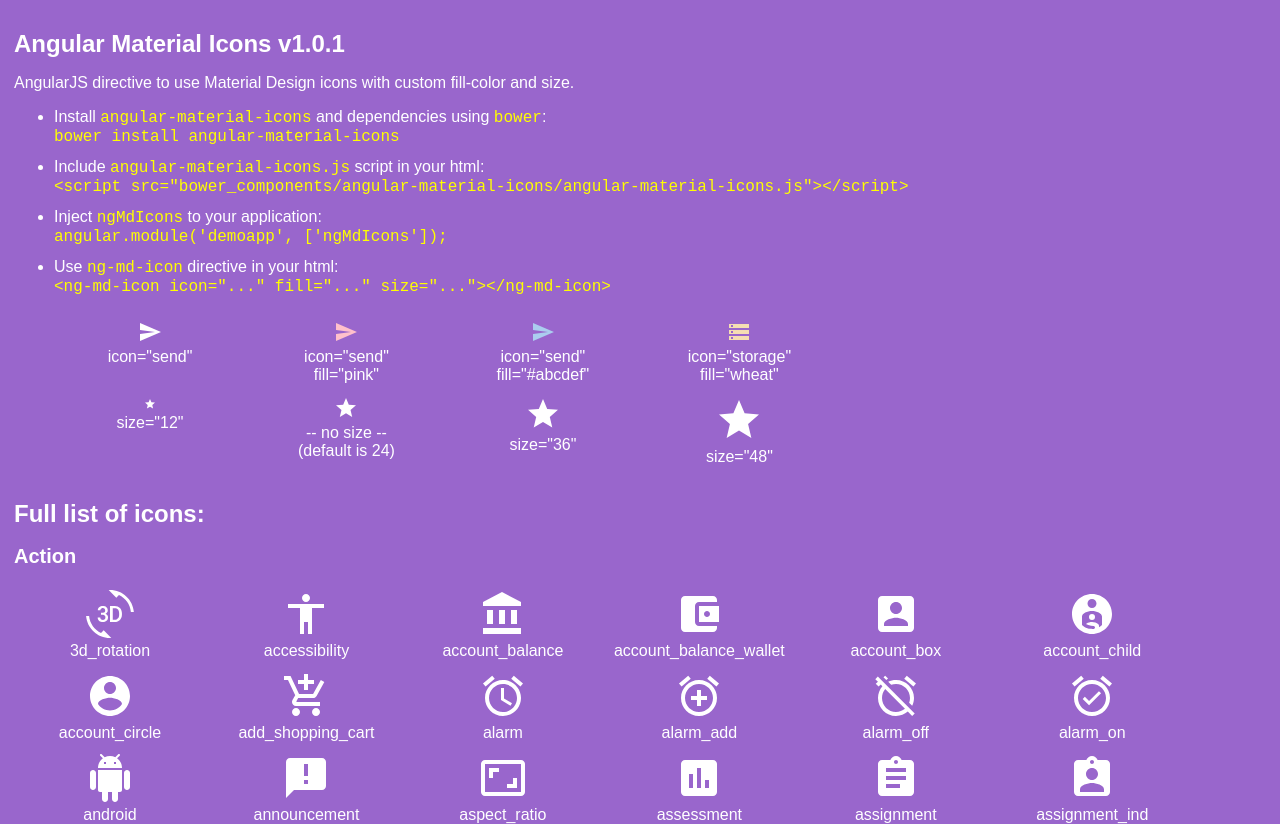
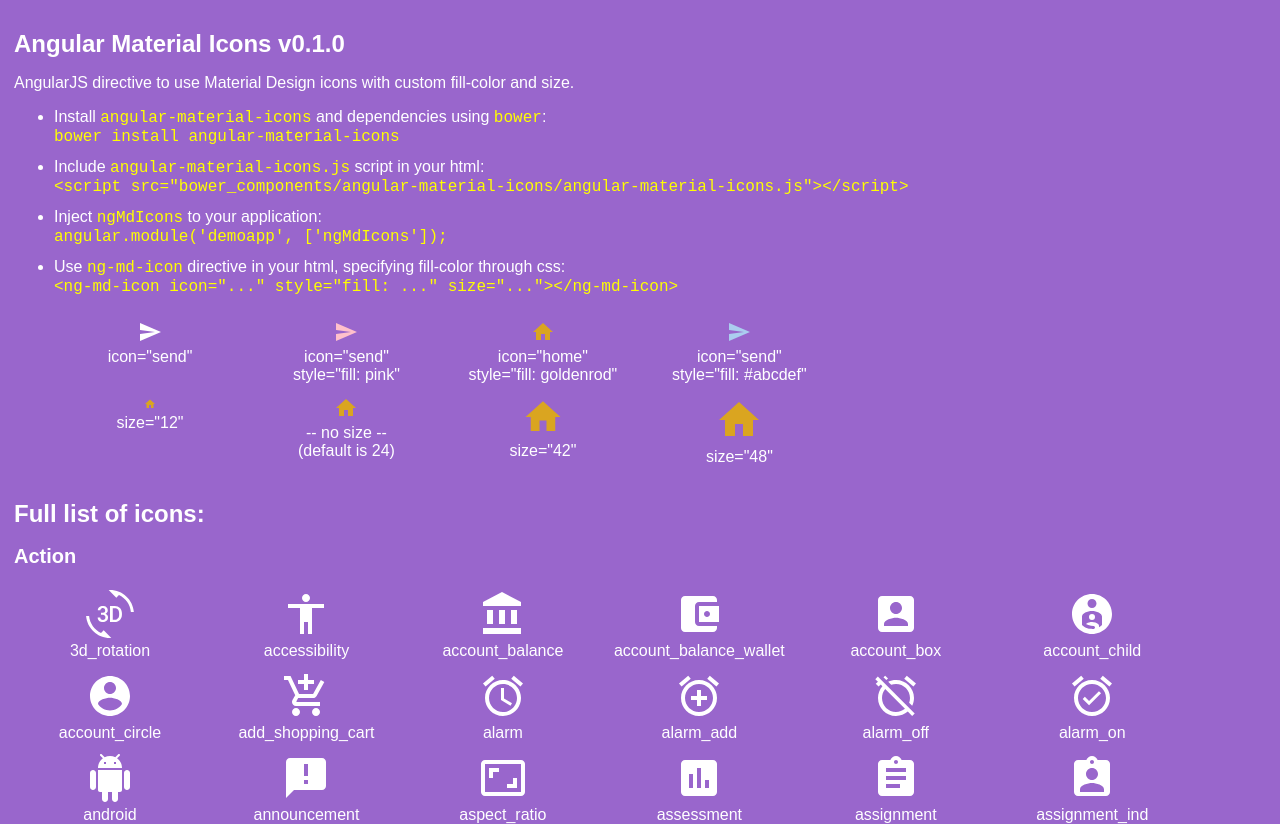
Before and after one commit to klarsys/angular-material-icons, a website: page demo.html in a window 1280 px wide. Shown: the top 824 px of the page. Drawn offline with nearby package versions, Linux system fonts and the light colour scheme; a web font is replaced by a local one.

Commit message:
Let fill-color come from css

```diff
--- a/demo.html
+++ b/demo.html
@@ -12,6 +12,9 @@
     <script src="demo.js"></script>
 	<style>
 		@import url(https://fonts.googleapis.com/css?family=RobotoDraft&lang=en);
+		ng-md-icon {
+			fill: white;
+		}
 		body {
 			font-family: 'RobotoDraft', Arial, sans-serif;
 			font-size: 16px;
@@ -46,25 +49,25 @@
 </head>
 
 <body ng-app="demoapp" ng-controller="democtrl">
-	<h1>Angular Material Icons v1.0.1</h1>
+	<h1>Angular Material Icons v0.1.0</h1>
 	AngularJS directive to use Material Design icons with custom fill-color and size.
 	<ul>
 		<li>Install <code>angular-material-icons</code> and dependencies using <code>bower</code>:<br><code>bower install angular-material-icons</code></li>
 		<li>Include <code>angular-material-icons.js</code> script in your html:<br><code>&lt;script src="bower_components/angular-material-icons/angular-material-icons.js"&gt;&lt;/script&gt;</code></li>
 		<li>Inject <code>ngMdIcons</code> to your application:<br><code>angular.module('demoapp', ['ngMdIcons']);</code></li>
-		<li>Use <code>ng-md-icon</code> directive in your html:
-			<br><code>&lt;ng-md-icon icon="..." fill="..." size="..."&gt;&lt;/ng-md-icon&gt;</code>
+		<li>Use <code>ng-md-icon</code> directive in your html, specifying fill-color through css:
+			<br><code>&lt;ng-md-icon icon="..." style="fill: ..." size="..."&gt;&lt;/ng-md-icon&gt;</code>
 			<br>
 			<br>
 			<div><ng-md-icon icon="send"></ng-md-icon><br>icon="send"</div>
-			<div><ng-md-icon icon="send" fill="pink"></ng-md-icon><br>icon="send"<br>fill="pink"</div>
-		 	<div><ng-md-icon icon="send" fill="#abcdef"></ng-md-icon><br>icon="send"<br>fill="#abcdef"</div>
-			<div><ng-md-icon icon="{{icon}}" fill="{{fill}}"></ng-md-icon><br>icon="{{icon}}"<br>fill="{{fill}}"</div>
+			<div><ng-md-icon icon="send" style="fill: pink"></ng-md-icon><br>icon="send"<br>style="fill: pink"</div>
+			<div><ng-md-icon icon="{{icon}}" style="fill: {{fill}}"></ng-md-icon><br>icon="{{icon}}"<br>style="fill: {{fill}}"</div>
+		 	<div><ng-md-icon icon="send" style="fill: #abcdef"></ng-md-icon><br>icon="send"<br>style="fill: #abcdef"</div>
 			<br>
-			<div><ng-md-icon icon="grade" size="12"></ng-md-icon><br>size="12"</div>
-			<div><ng-md-icon icon="grade"></ng-md-icon><br>-- no size --<br>(default is 24)</div>
-			<div><ng-md-icon icon="grade" size="36"></ng-md-icon><br>size="36"</div>
-			<div><ng-md-icon icon="grade" size="48"></ng-md-icon><br>size="48"</div>
+			<div><ng-md-icon icon="{{icon}}" style="fill: {{fill}}" size="12"></ng-md-icon><br>size="12"</div>
+			<div><ng-md-icon icon="{{icon}}" style="fill: {{fill}}"></ng-md-icon><br>-- no size --<br>(default is 24)</div>
+			<div><ng-md-icon icon="{{icon}}" style="fill: {{fill}}" size="{{size}}"></ng-md-icon><br>size="{{size}}"</div>
+			<div><ng-md-icon icon="{{icon}}" style="fill: {{fill}}" size="48"></ng-md-icon><br>size="48"</div>
 			<br>
 		</li>
 	</ul>
@@ -358,7 +361,6 @@
 	<div><ng-md-icon icon="reply_all" size="48"></ng-md-icon><br>reply_all</div>
 	<div><ng-md-icon icon="report" size="48"></ng-md-icon><br>report</div>
 	<div><ng-md-icon icon="save" size="48"></ng-md-icon><br>save</div>
-	<div><ng-md-icon icon="select_all" size="48"></ng-md-icon><br>select_all</div>
 	<div><ng-md-icon icon="send" size="48"></ng-md-icon><br>send</div>
 	<div><ng-md-icon icon="sort" size="48"></ng-md-icon><br>sort</div>
 	<div><ng-md-icon icon="text_format" size="48"></ng-md-icon><br>text_format</div>
--- a/demo.js
+++ b/demo.js
@@ -4,12 +4,16 @@
 		var colors = ['#abcdef', 'aqua', 'deepskyblue', 'yellow', 'springgreen', 'lightgreen', 'orchid', 'goldenrod', 'wheat', '#cc99cc'];
 		$scope.icon = icons[0];
 		$scope.fill = colors[0];
+		$scope.size = 36;
 
 		setInterval(function() {
-			if (Math.random() < 0.5)
+			var random = Math.random();
+			if (random < 0.3)
 				$scope.icon = icons[Math.floor(Math.random() * icons.length)];
+			else if (random < 0.7)
+				$scope.fill = colors[Math.floor(Math.random() * colors.length)];
 			else
-				$scope.fill = colors[Math.floor(Math.random() * colors.length)];
+				$scope.size = Math.floor(26 + Math.random() * 20);
 			$scope.$apply();
 		}, 1700);
 	});
```
Also changed, not shown: package.json (renamed from bower.json, +11 -13 lines), README.md, angular-material-icons.js.
